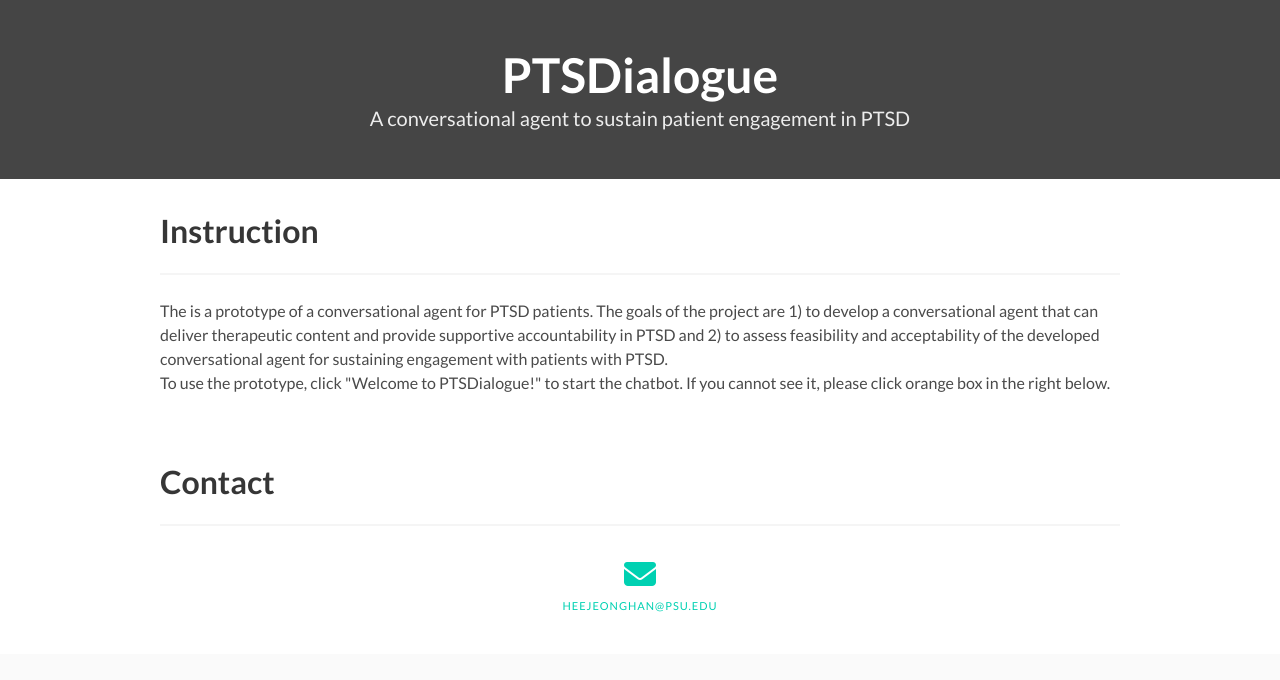
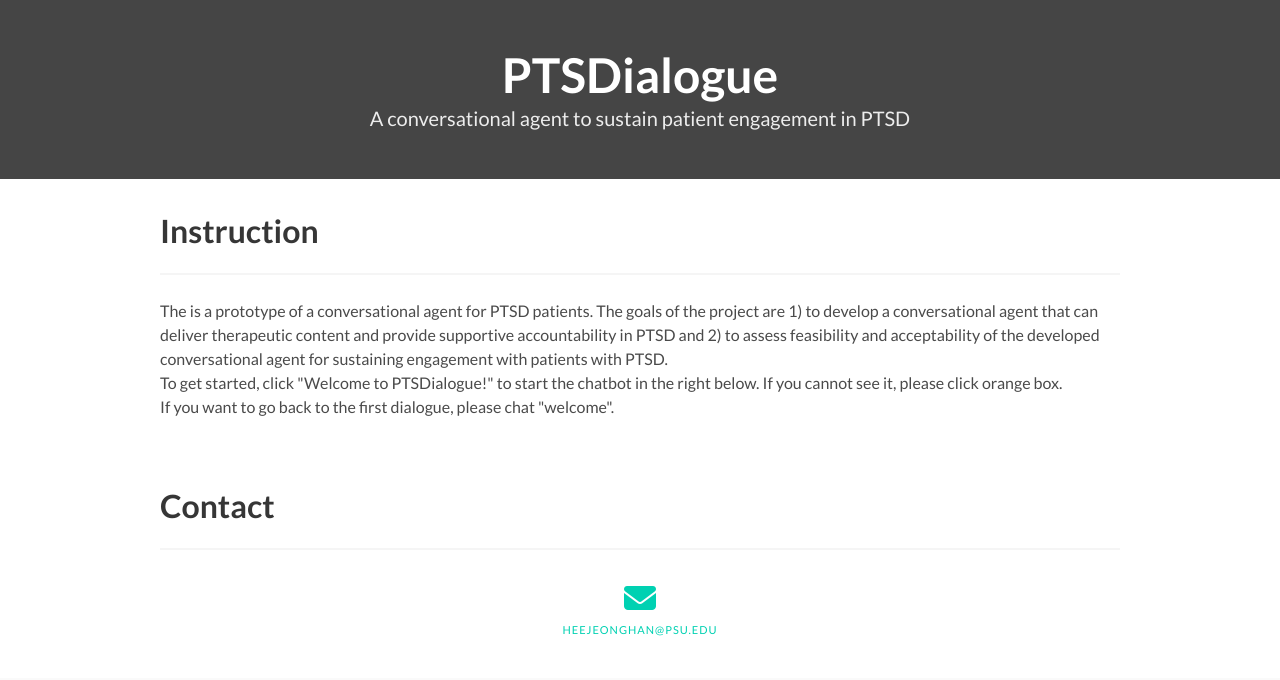
Before and after one commit to HeeJeong-Han/PTSDialogue, a plain HTML site: page index.html in a window 1280 px wide. Shown: the top 680 px of the page. Drawn offline with nearby package versions, Linux system fonts and the light colour scheme.

Commit message:
add instruction

```diff
--- a/index.html
+++ b/index.html
@@ -35,7 +35,8 @@
       <h1 class="title">Instruction</h1>
       <hr />
       <p>The is a prototype of a conversational agent for PTSD patients. The goals of the project are 1) to develop a conversational agent that can deliver therapeutic content and provide supportive accountability in PTSD and 2) to assess feasibility and acceptability of the developed conversational agent for sustaining engagement with patients with PTSD.</p>
-      <p>To use the prototype, click "Welcome to PTSDialogue!" to start the chatbot. If you cannot see it, please click orange box in the right below. </p>
+      <p>	To get started, click "Welcome to PTSDialogue!" to start the chatbot in the right below. If you cannot see it, please click orange box. </p>
+      <p>	If you want to go back to the first dialogue, please chat "welcome".</p>
     </div>
   </section>
 
```
